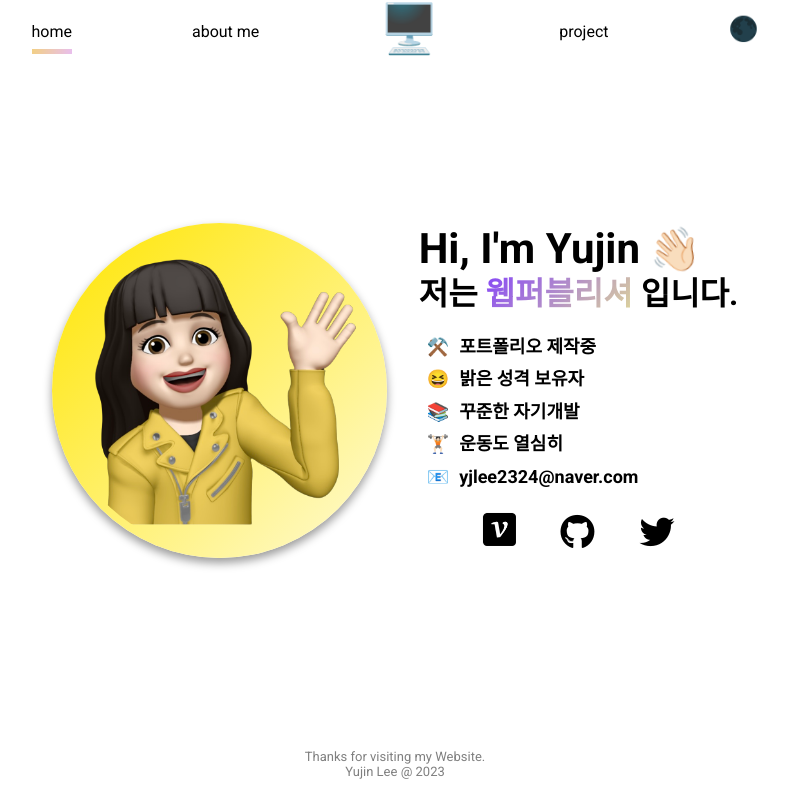
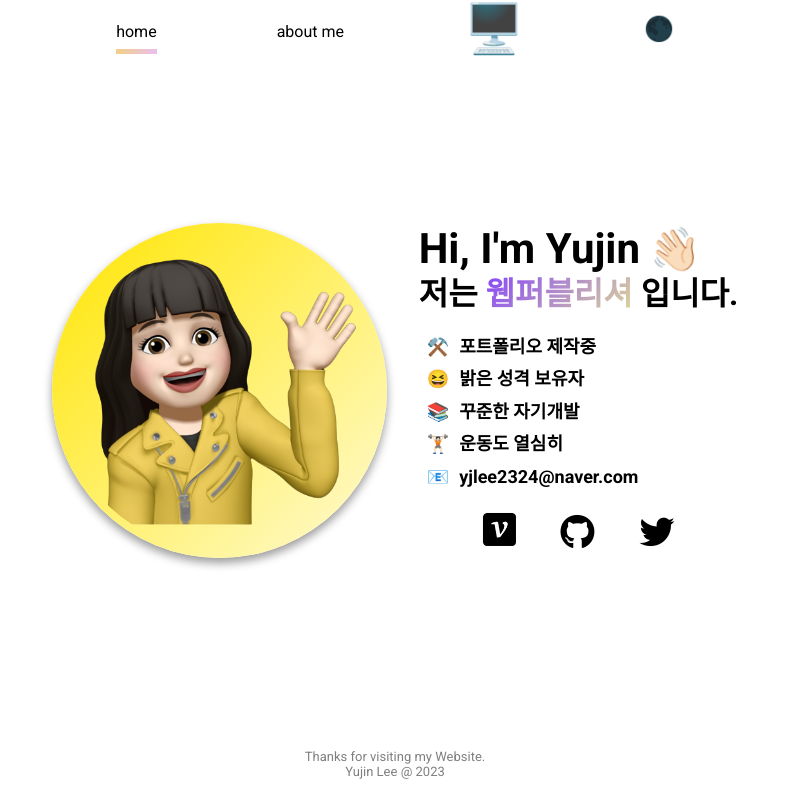
Before and after one commit to yujini-lee/renew_portfolio, a React (Create React App) app: page / in a window 1280 px wide. Shown: the whole page, without its empty margins (245-1033 px from the left). Built offline with nearby package versions, Linux system fonts and the light colour scheme.

Commit message:
nav 수정

```diff
--- a/src/components/Navbar.jsx
+++ b/src/components/Navbar.jsx
@@ -22,11 +22,11 @@ const link = [
         to: '/',
         active: 'home'
     },
-    {
-        name: 'Project',
-        to: '/project',
-        active: 'project'
-    }
+    // {
+    //     name: 'Project',
+    //     to: '/project',
+    //     active: 'project'
+    // }
 
 ]
 export default function Navbar({toggleDarkMode, darkMode}) {
```
